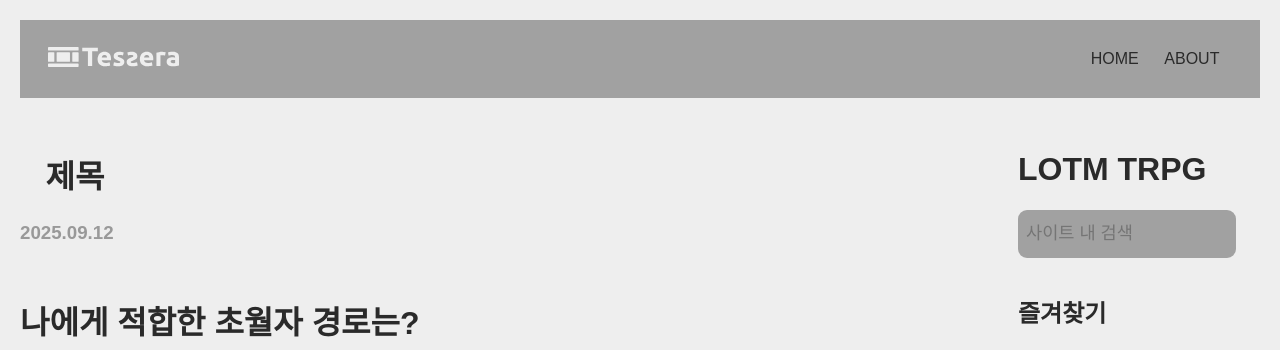
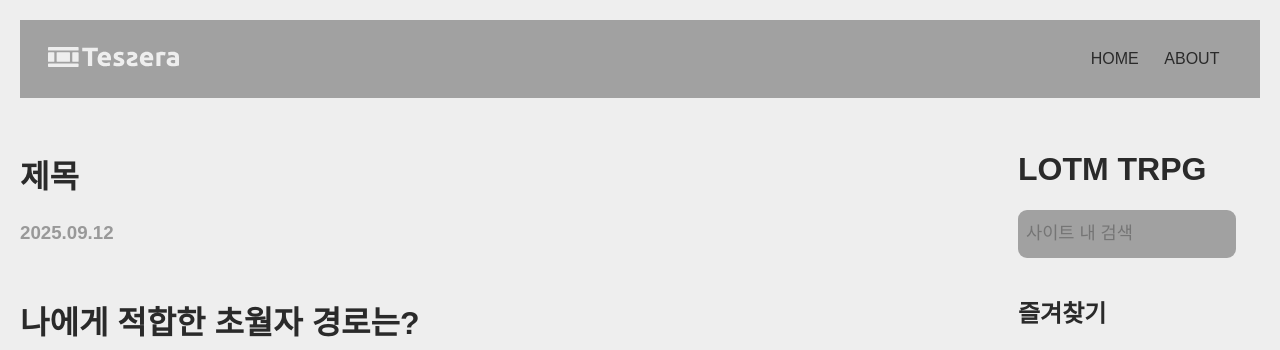
Before and after one commit to izpew/lotm, a Jekyll site: the page built from _chapters/001.md, in a window 1280 px wide. Shown: the top 350 px of the page. Built offline with Jekyll 4.4.1, drawn with Linux system fonts in a browser that asks for light colours.

Commit message:
Update custom.css

```diff
--- a/assets/css/custom.css
+++ b/assets/css/custom.css
@@ -7,7 +7,7 @@
 	text-align: left;
 }
 .post-posttitle {
-	margin-left: 2vw;
+	margin-left: 0;
 	text-align: left;
 }
 button {
```
